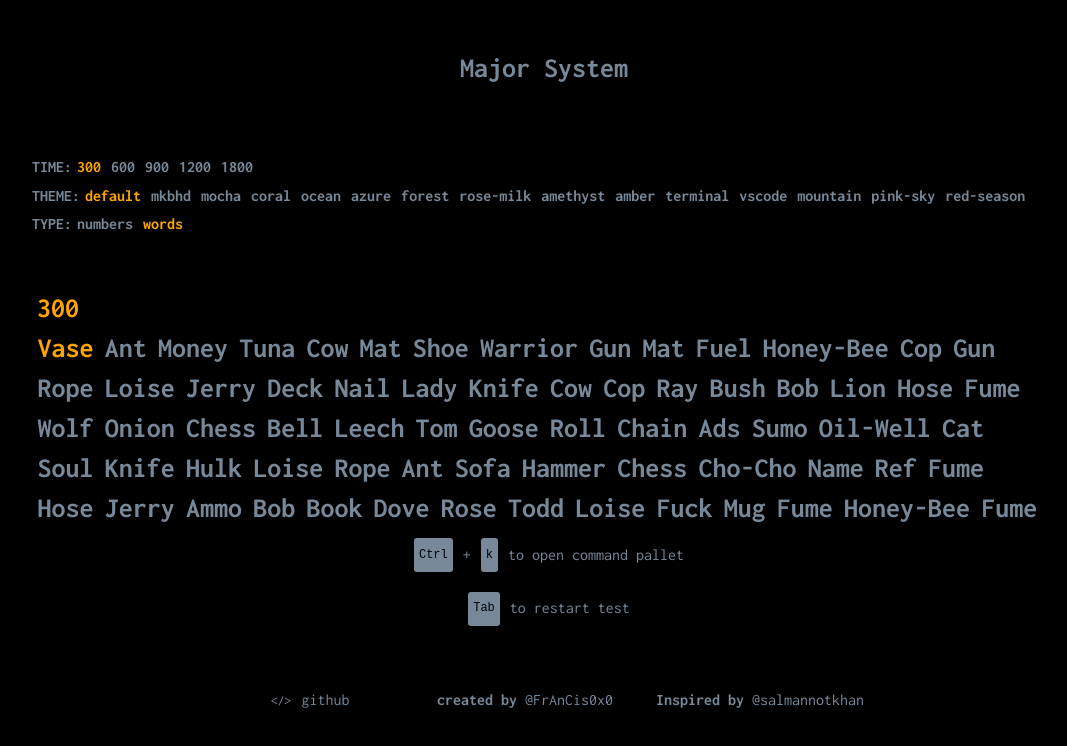
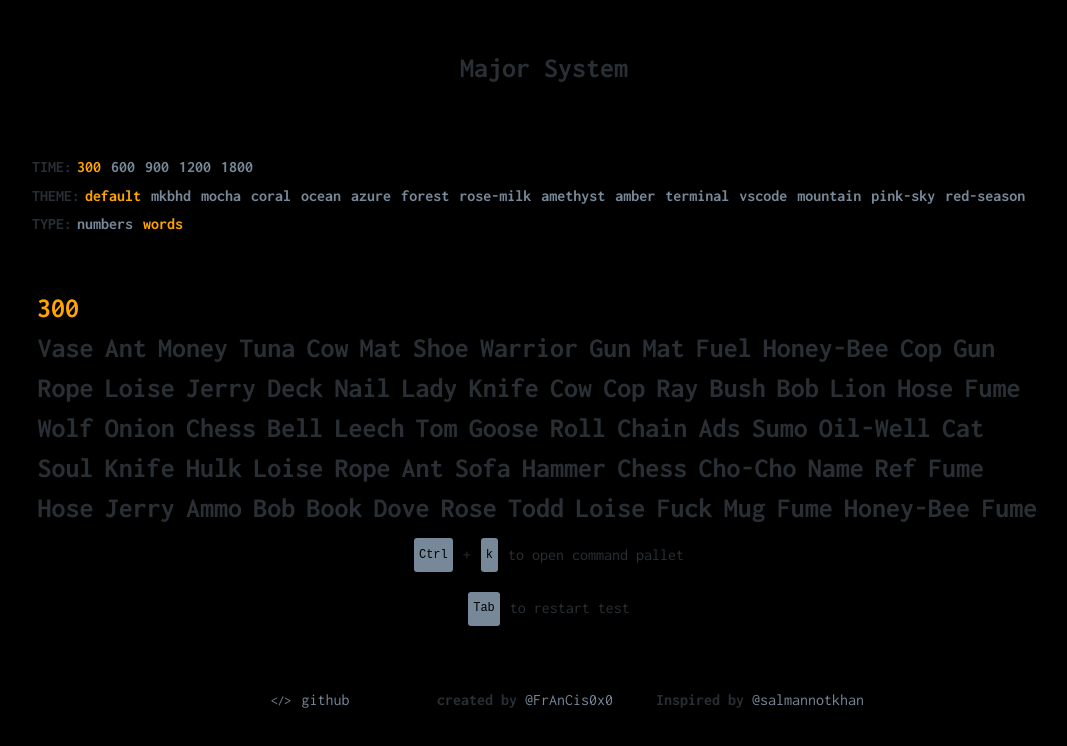
Before and after one commit to FrAnCis0x0/major-system, a React (Vite) app: page / in a window 1280 px wide. Shown: the top 746 px of the page, without its empty margins (96-1163 px from the left). Built offline with nearby package versions, Linux system fonts and the light colour scheme.

Commit message:
update: text color

```diff
--- a/index.scss
+++ b/index.scss
@@ -3,7 +3,7 @@
   font-family:Inconsolata, monospace;
   line-height: 1.8em;
 
-  color: var(--font-color);
+  color: var(--fg-color);
   background-color: var(--bg-color);
   display: flex;
   flex-direction: column;
@@ -33,8 +33,7 @@ a {
 body{
     margin: 0;
     font-family: Inconsolata, monospace;
-    // -webkit-font-smoothing: antialiased;
-    // -moz-osx-font-smoothing: grayscale;
+    -webkit-font-smoothing: antialiased;
 }
 
 
@@ -91,61 +90,6 @@ a {
   }
 }
 
-// .display{
-//   display: flex;
-//   flex-direction: row;
-//   flex-wrap: wrap;
-//   margin-right: 0.5em;
-
-// }
-
-// .word{
-//   display: flex;
-
-//   font-size: 1.1em;
-//   font-weight: 500;
-
-//   padding: 0.2em;
-//   border-radius: 8px;
-
-//   color: --font-color;
-//   transition: background-color 0.25s;
-//   flex-direction: column;
-
-// }
-
-// .correct{
-//   color: #09f56b;
-// }
-
-// .right {
-//   color: rgb(255, 189, 47);
-// }
-
-
-// .word {
-//   position: relative;
-//   margin: 0 5px 2px;
-//   &.wrong {
-//       text-decoration: 2px underline --hl-color;
-//       animation: shake 0.1s ease;
-//       @keyframes shake {
-//           0% {
-//               transform: translateX(5px);
-//           }
-//           50% {
-//               transform: translateX(-5px);
-//           }
-//           100% {
-//               transform: translateX(0);
-//           }
-//       }
-//   }
-// }
-
-.current{
-  color: var(--hl-color);
-}
 
 .hidden {
   opacity: 0;
--- a/src/components/Display.tsx
+++ b/src/components/Display.tsx
@@ -31,8 +31,7 @@ export const Display = ({activeWordRef}:{activeWordRef:RefObject<HTMLDivElement>
 
                     return(
                     <div key={item.id} ref={(isCurrentWord)?activeWordRef: null} className={`word ${ app.answerList[item.index].isCorrect ? "right":
-                    `${isEmptyOrLessThanExpected(item) && isCurrentWord? "current" :
-                    `${ isEmptyOrLessThanExpected(item)? "": "wrong"}`}`}`}><span > {item.word}</span>
+                    `${ isEmptyOrLessThanExpected(item)? "": "wrong"}`}`}><span > {item.word}</span>
                     {app.answerList.map((answer)=> (answer.id === item.id)?
                     <span className='' key={answer.index}>{answer.answer}</span>: "" )}  </div>)})}
             </div>
--- a/src/styles/Display.scss
+++ b/src/styles/Display.scss
@@ -58,8 +58,8 @@
     }
 
     .right {
-        animation: right-animation 0.3s ease-in;
-        color: var(--fg-color);
+        animation: right-animation 0.2s ease-in;
+        color: var(--font-color);
 
         @keyframes right-animation {
             0% {
@@ -71,7 +71,7 @@
             }
 
             100% {
-                color: var(--fg-color);
+                color: var(--font-color);
 
             }
         }
```
